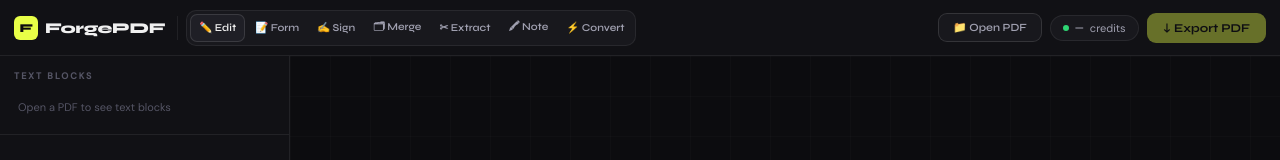
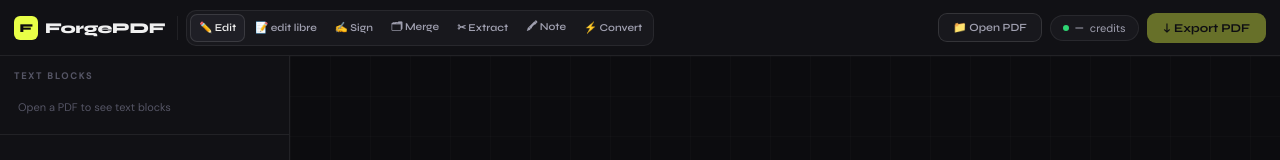
Before and after one commit to Juju-kpi/folio-backend, a website: page public/web-editor.html in a window 1280 px wide. Shown: the top 160 px of the page. Drawn offline with Linux system fonts and the light colour scheme; a script that the page names is missing.

Commit message:
edit form

```diff
--- a/public/web-editor.html
+++ b/public/web-editor.html
@@ -489,7 +489,7 @@
 
     <div class="mode-tabs">
       <button class="mode-tab active" data-mode="edit">✏️ Edit</button>
-      <button class="mode-tab" data-mode="form">📝 Form</button>
+      <button class="mode-tab" data-mode="form">📝 edit libre</button>
       <button class="mode-tab" data-mode="sign">✍️ Sign</button>
       <button class="mode-tab" data-mode="merge">🗂 Merge</button>
       <button class="mode-tab" data-mode="extract">✂ Extract</button>
```
